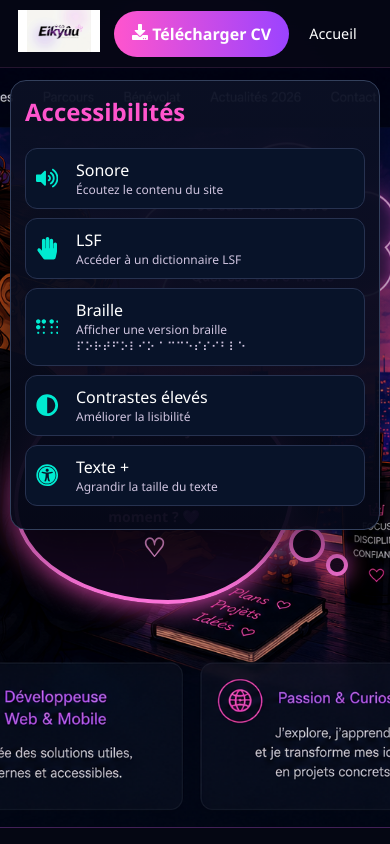
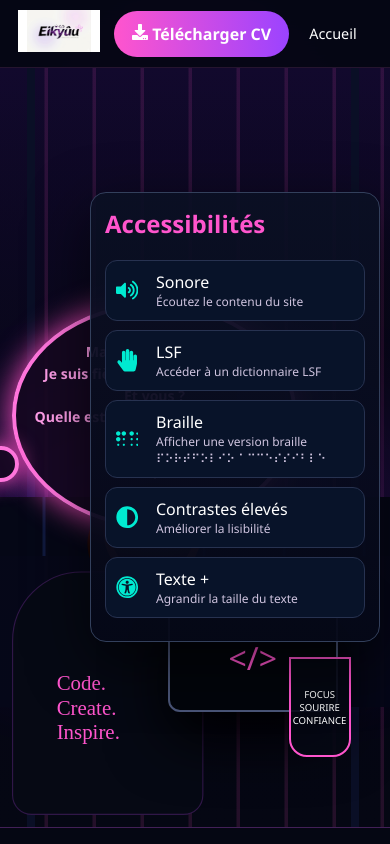
Before and after one commit to Khouloud-CHARNI/Portfolio-khouloud-CHARNI, a React (Vite) app: page / in a window 390 px wide. Shown: the top 844 px of the page. Built offline with nearby package versions, Linux system fonts and the light colour scheme.

Commit message:
Accessibilite flottante et bulle modifiable

```diff
--- a/src/styles.css
+++ b/src/styles.css
@@ -48,25 +48,163 @@ button{cursor:pointer}
 .home{max-width:1800px;margin:auto;padding:0}
 .heroOnly{
   position:relative;
-  min-height:690px;
+  min-height:720px;
   overflow:hidden;
-  background:#050713 url("/assets/hero-wallpaper.png") center center / cover no-repeat;
+  background:#050713;
   border-bottom:1px solid var(--line);
 }
-.city{display:none}
-.developerGirl,.laptop,.cup{display:none}
+.city{
+  position:absolute;
+  inset:0;
+  background:
+    linear-gradient(180deg,#08051f55 0%,#050713 100%),
+    radial-gradient(circle at 67% 42%,#ff4fc340,transparent 22%),
+    linear-gradient(180deg,#170b34,#070717 58%,#02040d);
+}
+.city::before{
+  content:"";
+  position:absolute;
+  inset:0;
+  background:
+    linear-gradient(90deg,transparent 0 7%,#0a0f26 7% 9%,transparent 9% 90%,#0a0f26 90% 92%,transparent 92%),
+    repeating-linear-gradient(90deg,transparent 0 44px,#ff4fc320 45px 48px);
+}
+.city::after{
+  content:"";
+  position:absolute;
+  left:0;
+  right:0;
+  bottom:120px;
+  height:210px;
+  background:
+    linear-gradient(to top,#060819 0 72%,transparent 72%),
+    repeating-linear-gradient(90deg,#050817 0 42px,#101a3f 43px 45px,#050817 46px 80px),
+    radial-gradient(circle at 72% 15%,#b84dff 0 3px,transparent 4px);
+  box-shadow:0 -70px 120px #8d2cff55;
+  opacity:.95;
+}
+.developerGirl{
+  position:absolute;
+  left:13%;
+  bottom:40px;
+  width:390px;
+  height:560px;
+  z-index:2;
+}
+.hair{
+  position:absolute;
+  left:170px;
+  top:0;
+  width:145px;
+  height:145px;
+  background:#2b120b;
+  border-radius:50%;
+  box-shadow:0 0 0 12px #6b2918, -35px 20px 0 5px #1a0906;
+}
+.face{
+  position:absolute;
+  left:245px;
+  top:130px;
+  width:78px;
+  height:100px;
+  background:#ba744f;
+  border-radius:50%;
+}
+.hoodie{
+  position:absolute;
+  bottom:0;
+  width:330px;
+  height:420px;
+  background:#060914;
+  border:2px solid #301748;
+  border-radius:120px 120px 34px 34px;
+  color:var(--pink);
+  font-family:cursive;
+  font-size:2.25rem;
+  padding:170px 0 0 75px;
+}
+.laptop{
+  position:absolute;
+  left:49%;
+  bottom:170px;
+  width:320px;
+  height:180px;
+  background:#02050b;
+  border:2px solid #4a5578;
+  border-radius:12px;
+  display:grid;
+  place-items:center;
+  color:var(--pink);
+  font-size:3rem;
+  z-index:3;
+  box-shadow:0 25px 60px #000;
+}
+.cup{
+  position:absolute;
+  left:70%;
+  bottom:92px;
+  width:86px;
+  height:132px;
+  border:2px solid var(--pink);
+  border-radius:0 0 18px 18px;
+  text-align:center;
+  font-size:.75rem;
+  display:grid;
+  place-items:center;
+  z-index:3;
+  background:#050713dd;
+}
+.kpopMascot{
+  position:absolute;
+  right:95px;
+  bottom:155px;
+  z-index:4;
+  width:110px;
+  height:130px;
+  display:grid;
+  place-items:center;
+  text-align:center;
+  filter:drop-shadow(0 0 16px #ff55cd);
+}
+.kpopMascot .head{
+  font-size:3.5rem;
+  background:#070817;
+  border:2px solid #ff55cd;
+  width:82px;
+  height:82px;
+  display:grid;
+  place-items:center;
+  border-radius:50%;
+}
+.kpopMascot .cap{
+  position:absolute;
+  top:0;
+  background:#ff55cd;
+  color:#050713;
+  font-weight:900;
+  font-size:.62rem;
+  padding:4px 8px;
+  border-radius:999px;
+  transform:rotate(-8deg);
+}
+.kpopMascot .lightstick{
+  position:absolute;
+  right:2px;
+  bottom:18px;
+  font-size:1.5rem;
+}
 .thoughtCloud{
   position:absolute;
-  top:65px;
-  left:7%;
+  top:80px;
+  left:45%;
   width:455px;
   min-height:230px;
   background:#160821e8;
   border:4px solid #ff75dc;
-  border-radius:48% 52% 45% 55% / 55% 47% 53% 45%;
+  border-radius:50%;
   box-shadow:0 0 30px #ff4fc3;
   text-align:center;
-  padding:42px 30px;
+  padding:50px 30px;
   font-size:1.45rem;
   color:#ff9ee9;
   font-weight:700;
@@ -81,15 +219,31 @@ button{cursor:pointer}
   border-radius:50%;
   box-shadow:0 0 22px #ff4fc3;
 }
-.thoughtCloud::before{width:44px;height:44px;right:-52px;bottom:44px}
-.thoughtCloud::after{width:22px;height:22px;right:-88px;bottom:25px}
+.thoughtCloud::before{width:42px;height:42px;left:-52px;bottom:52px}
+.thoughtCloud::after{width:22px;height:22px;left:-86px;bottom:32px}
 .thoughtCloud span{font-size:1.6rem}
+.floatingAccessBtn{
+  position:fixed;
+  right:22px;
+  top:130px;
+  width:64px;
+  height:64px;
+  z-index:80;
+  border:2px solid #ff75dc;
+  border-radius:50%;
+  background:linear-gradient(135deg,var(--purple),var(--pink));
+  color:white;
+  display:grid;
+  place-items:center;
+  font-size:2rem;
+  box-shadow:0 0 22px #ff55cd;
+}
 .accessBox{
-  position:absolute;
-  right:35px;
-  top:35px;
+  position:fixed;
+  right:22px;
+  top:205px;
   width:315px;
-  z-index:6;
+  z-index:79;
   background:linear-gradient(180deg,#0b1024f2,#050817f2);
   border:1px solid #33405c;
   border-radius:16px;
@@ -216,30 +370,60 @@ button{cursor:pointer}
 [dir="rtl"] .slide{border-left:0;border-right:2px solid var(--pink)}
 [dir="rtl"] .overlay{justify-content:flex-start}
 [dir="rtl"] .accessBox button,[dir="rtl"] .accessBox a{text-align:right}
+[dir="rtl"] .floatingAccessBtn{left:22px;right:auto}
+[dir="rtl"] .accessBox{left:22px;right:auto}
 @media(max-width:900px){
   .nav{flex-wrap:wrap}
   .nav nav{order:3;width:100%;font-size:.9rem}
-  .heroOnly{
-    min-height:760px;
-    background-size:auto 760px;
-    background-position:center top;
+  .heroOnly{min-height:760px}
+  .developerGirl{
+    left:3%;
+    bottom:12px;
+    transform:scale(.58);
+    transform-origin:bottom left;
+  }
+  .laptop{
+    left:43%;
+    bottom:115px;
+    width:170px;
+    height:110px;
+    font-size:2rem;
+  }
+  .cup{
+    left:74%;
+    bottom:70px;
+    width:62px;
+    height:100px;
+    font-size:.6rem;
+  }
+  .kpopMascot{
+    right:14px;
+    bottom:155px;
+    transform:scale(.7);
+    transform-origin:bottom right;
+  }
+  .thoughtCloud{
+    left:12px;
+    top:235px;
+    width:285px;
+    min-height:185px;
+    font-size:.88rem;
+    padding:34px 18px;
+  }
+  .thoughtCloud::before{width:28px;height:28px;left:-33px;bottom:42px}
+  .thoughtCloud::after{width:14px;height:14px;left:-56px;bottom:28px}
+  .floatingAccessBtn{
+    right:14px;
+    top:128px;
+    width:56px;
+    height:56px;
+    font-size:1.7rem;
   }
   .accessBox{
     right:10px;
-    left:10px;
-    top:12px;
-    width:auto;
+    top:192px;
+    width:290px;
     padding:14px;
   }
-  .thoughtCloud{
-    left:14px;
-    top:315px;
-    width:280px;
-    min-height:185px;
-    font-size:.88rem;
-    padding:32px 18px;
-  }
-  .thoughtCloud::before{width:28px;height:28px;right:-35px;bottom:38px}
-  .thoughtCloud::after{width:14px;height:14px;right:-58px;bottom:24px}
   .skillsGrid{grid-template-columns:1fr}
 }
```
Also changed, not shown: README_ACCESS_LOGO_CHOPPER.txt (added).
